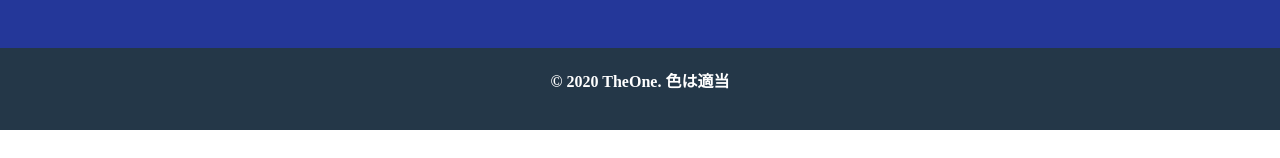
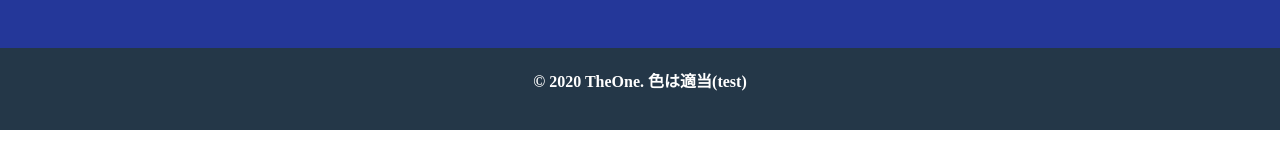
Before and after one commit to The-one-project/the_one, a plain HTML site: page index.html in a window 1280 px wide. Shown: the part 214-372 px from the top of the page. Drawn offline with Linux system fonts and the light colour scheme.

Commit message:
footerUpd

```diff
--- a/index.html
+++ b/index.html
@@ -45,7 +45,7 @@ lorem
         <li>Facebook</li>
         <li>Youtube</li>
       </ul>
-      <span class="copyright"><p>&copy; 2020 TheOne.    色は適当
+      <span class="copyright"><p>&copy; 2020 TheOne.    色は適当(test)
       </p></span>
     </div><!-- /.container -->
   </footer>
```
